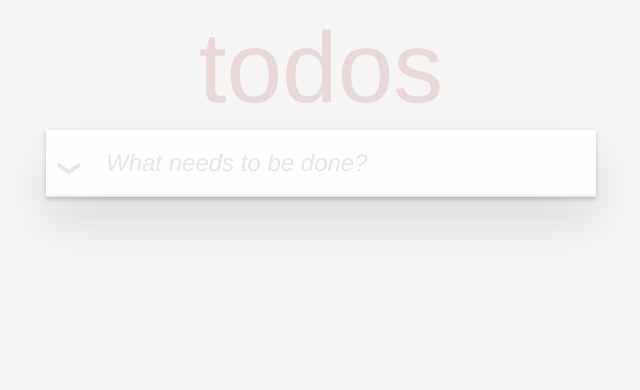
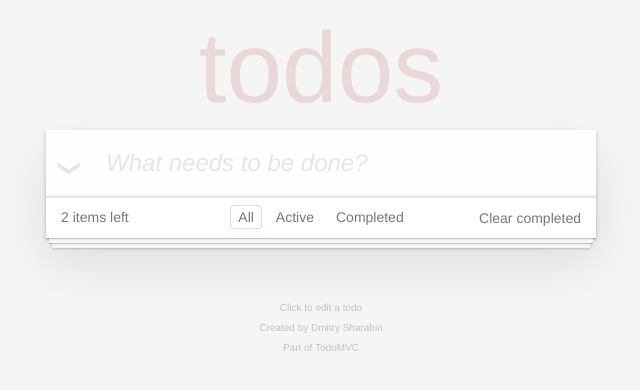
Before and after one commit to nihalkeslerr/To-Do-APP, a React (Create React App) app: page / in a window 1280 px wide. Shown: the top 390 px of the page, without its empty margins (319-959 px from the left). Built offline with nearby package versions, Linux system fonts and the light colour scheme.

Commit message:
delete işlevi ve footer kısmı eklendi

```diff
--- /dev/null
+++ b/src/components/ToDo/Footer/indexFoot.js
@@ -0,0 +1,30 @@
+import React from 'react'
+
+function Footer() {
+  return (
+    <footer className="footer">
+            <span className="todo-count">
+                <strong>2 </strong>
+                 items left
+            </span>
+
+            <ul className="filters">
+                <li>
+                    <a href="#/" className="selected">All</a>
+                </li>
+                <li>
+                    <a href="#/">Active</a>
+                </li>
+                <li>
+                    <a href="#/">Completed</a>
+                </li>
+            </ul>
+
+            <button className="clear-completed">
+                Clear completed
+            </button>
+        </footer>
+  )
+}
+
+export default Footer
--- a/src/components/ToDo/ListOfGoals/indexList.js
+++ b/src/components/ToDo/ListOfGoals/indexList.js
@@ -1,17 +1,42 @@
-import React from 'react'
+import React, {useState}from 'react'
 
 
 function List({goals,setGoal}) {
+  const [checked, setChecked]=useState({checked:""})
+
+  const deneme=(e)=>{
+    console.log("onchange")
+  }
+
+  const checkedif=(e)=>{
+    if (e.detail==1) {
+      setGoal(
+        goals.map((item)=>{
+          return !item.completed ? {...item, completed: true} :item
+
+      }))
+      setChecked({checked:true})}
+
+    if(e.detail==2){
+      setGoal(
+        goals.map((item)=>{
+          return item.completed ? {...item, completed: false} :item
+
+      }))
+      setChecked({checked:false})}
+  }
+
+  const destroy=(note)=>{
+
+  }
+
   return (
     <section className="main">
-        <input className="toggle-all" type="checkbox" />
-        <label htmlFor="toggle-all" onClick={()=>{
-          setGoal(
-            goals.map((item)=>{
-              return !item.completed ? {...item, completed: true} :item
-            })
-          )
-        }}>
+
+            <input className="toggle-all" type="checkbox"
+            checked={checked.checked} onChange={deneme} />
+
+            <label htmlFor="toggle-all" onClick={checkedif}>
 
             Mark all as complete
         </label>
@@ -19,23 +44,28 @@ function List({goals,setGoal}) {
         <ul className="todo-list">
         {
             goals.map((goal,i,j,k,a,b)=>(
-            <li key={a} className={goal.completed ? "completed" : ""}>
-              <div  key={k} className="view">
 
-                <input key={j} className="toggle" type="checkbox" checked={goal.completed} onChange={()=>{
+            <li key={i} className={goal.completed ? "completed" : ""}>
+              <div key={j} className="view">
+
+                <input key={k} className="toggle" type="checkbox" checked={goal.completed} onChange={()=>{
                   setGoal(
                     goals.map((item)=>{
                       return item===goal ?
                       {...item, completed: !item.completed} :item
-                    }))}}
-                />
-                <label key={i}>{goal.note} </label>
-                <button key={b} className="destroy"></button>
 
-                </div>
+                    }))}}/>
+
+                <label key={a}>{goal.note} </label>
+                <button key={b} className="destroy" onClick={()=>{
+
+                  const newlist=goals.filter((filt)=>filt.note !==goal.note)
+                  setGoal(newlist)
+                }} ></button>
+
+              </div>
             </li>
-            ))
-            }
+            ))}
         </ul>
     </section>
 
--- a/src/components/ToDo/indexGeneral.js
+++ b/src/components/ToDo/indexGeneral.js
@@ -2,7 +2,7 @@ import React, {useState,useEffect} from 'react'
 import {} from './style.css'
 import IndexAdd from './AddSection/indexAdd'
 import List from './ListOfGoals/indexList';
-
+import Footer from './Footer/indexFoot';
 
 function ToDo() {
   const [goals, setGoal]= useState([]);
@@ -11,6 +11,7 @@ function ToDo() {
 
     console.log("Goals: ",goals);
 
+
   },[goals])
 
   return (
@@ -18,9 +19,15 @@ function ToDo() {
     <section className='todoapp'>
         <IndexAdd addgoal={setGoal} goals={goals}/>
         <List  setGoal={setGoal} goals={goals}/>
+        <Footer/>
 
 
     </section>
+    <footer className="info">
+        <p>Click to edit a todo</p>
+        <p>Created by <a href="https://d12n.me/">Dmitry Sharabin</a></p>
+        <p>Part of <a href="http://todomvc.com">TodoMVC</a></p>
+    </footer>
     </div>
   )
 }
```
